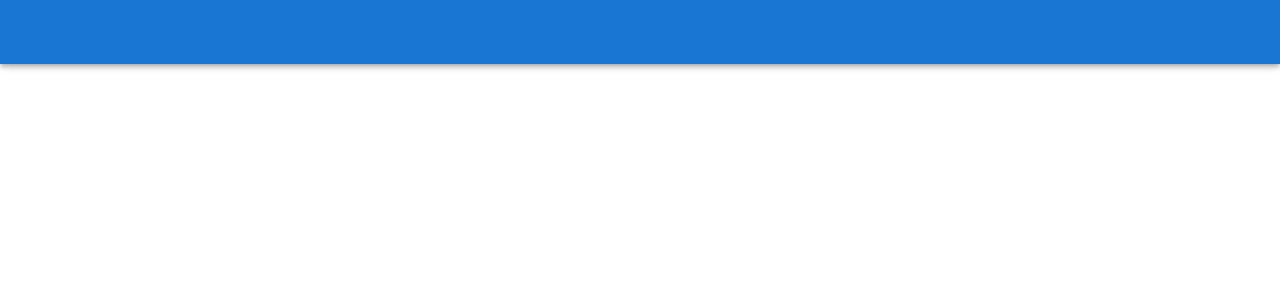
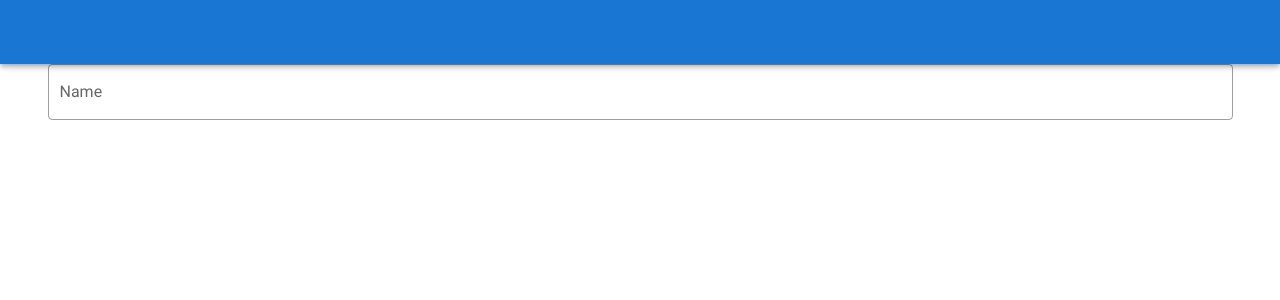
Before and after one commit to agcore/VueSample, a Vue app: page / in a window 1280 px wide. Shown: the top 300 px of the page. Built offline with nearby package versions, Linux system fonts and the light colour scheme.

Commit message:
sample changes

```diff
--- a/src/components/HelloWorld.vue
+++ b/src/components/HelloWorld.vue
@@ -1,7 +1,16 @@
 <template>
   <v-container>
     <v-row class="text-center">
+      {{textsample}}
 
+    </v-row>
+        <v-row class="text-center">
+
+                <v-text-field
+            label="Name"
+            outlined
+            v-model.lazy="textsample"
+          ></v-text-field>
     </v-row>
   </v-container>
 </template>
@@ -11,7 +20,7 @@
     name: 'HelloWorld',
 
     data: () => ({
-
+        textsample:"",
         counter: 1
     }),
   }
```
